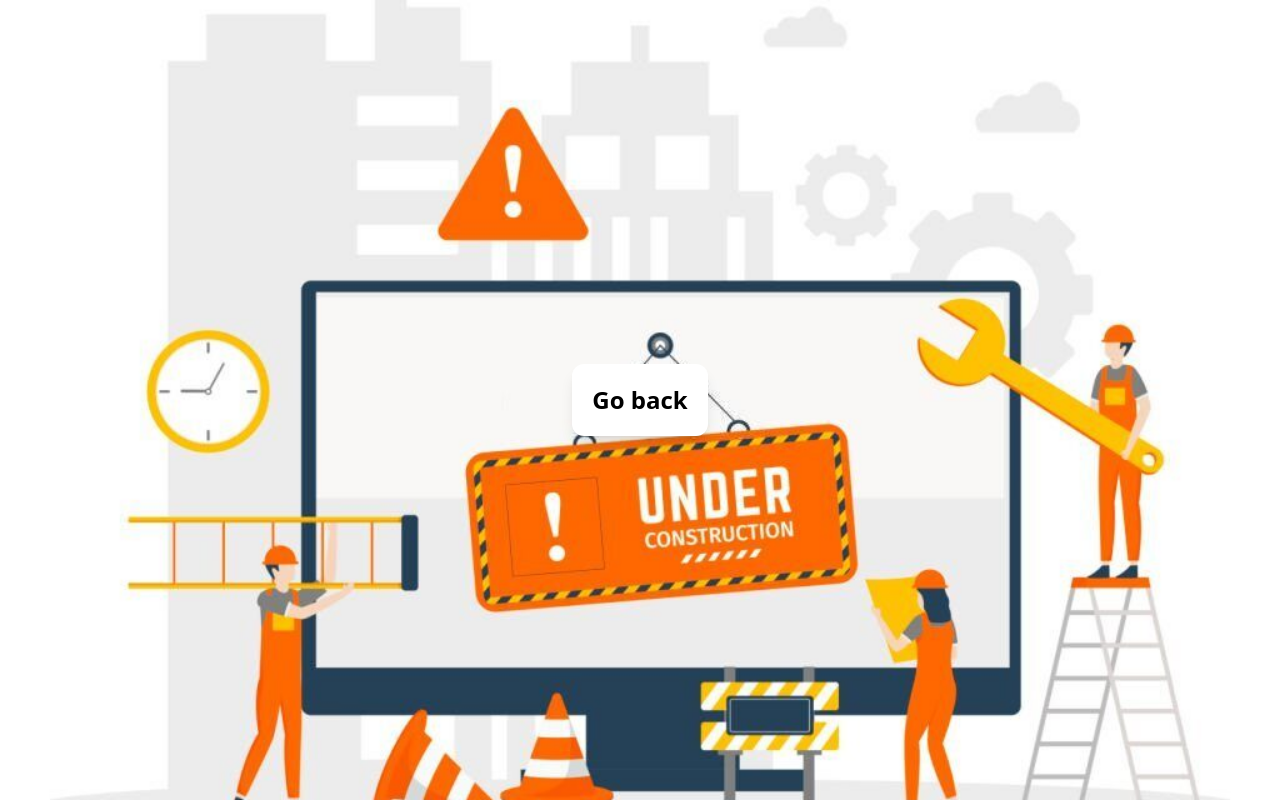
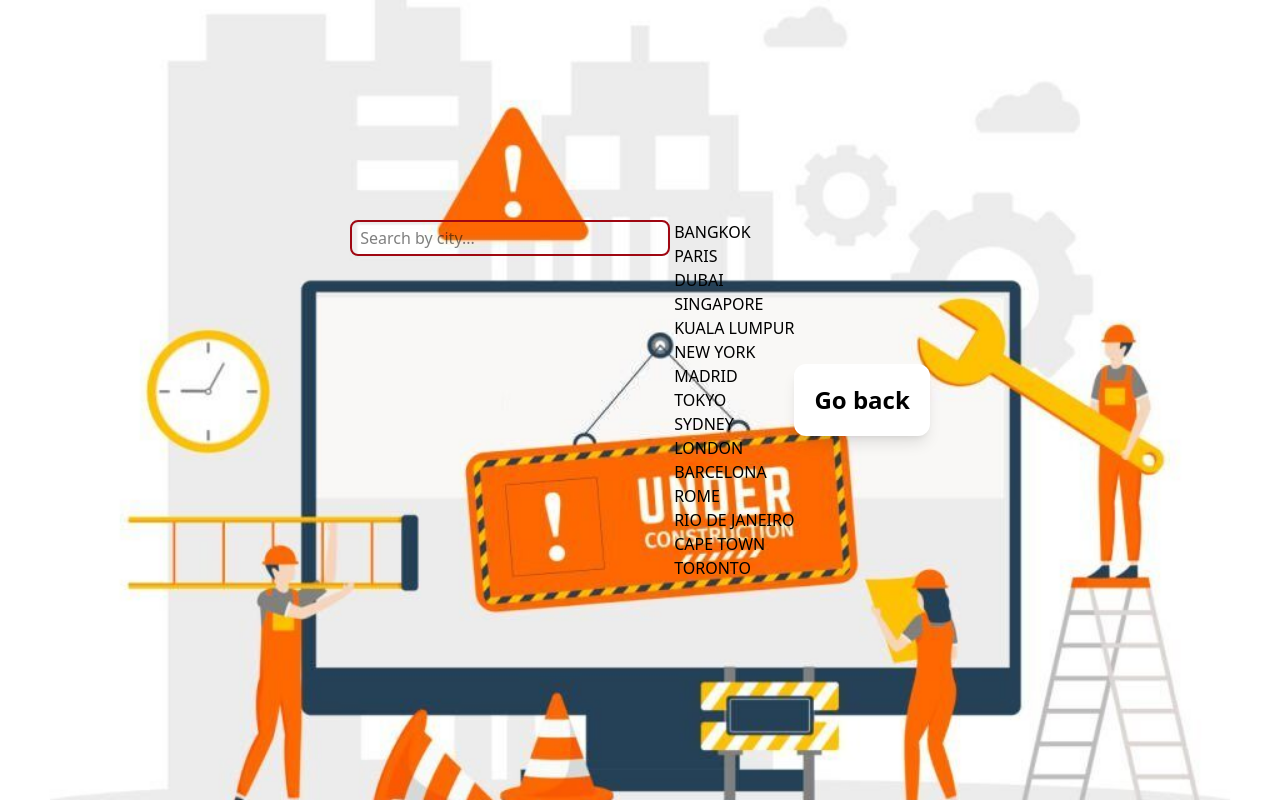
Before and after one commit to jonathanserr/mytinerary-JonathanSerrano, a React (Vite) app: page /Cities in a window 1280 px wide. Built offline with nearby package versions, Linux system fonts and the light colour scheme.

Commit message:
create SearchBar component

```diff
--- /dev/null
+++ b/src/components/SearchBar.jsx
@@ -0,0 +1,44 @@
+const cities = [
+    "BANGKOK",
+    "PARIS",
+    "DUBAI",
+    "SINGAPORE",
+    "KUALA LUMPUR",
+    "NEW YORK",
+    "MADRID",
+    "TOKYO",
+    "SYDNEY",
+    "LONDON",
+    "BARCELONA",
+    "ROME",
+    "RIO DE JANEIRO",
+    "CAPE TOWN",
+    "TORONTO"
+];
+
+function SearchBar({ searchText, handleChangeText }) {
+
+    const filteredCities = cities.filter((city) =>
+        city.toLowerCase().startsWith(searchText.toLowerCase())
+    );
+
+    return (
+        <div className="flex gap-1 justify-center my-6">
+            <input
+                className="border-2 min-w-80 border-red-800 rounded-lg ps-2 sm:h-9"
+                type="search"
+                placeholder="Search by city..."
+                value={searchText}
+                onChange={(e) => handleChangeText(e.target.value)}
+                required=""
+            />
+            <ul>
+                {filteredCities.map((city) => (
+                    <li key={city}>{city}</li>
+                ))}
+            </ul>
+        </div>
+    );
+};
+
+export default SearchBar;
--- a/src/pages/Cities.jsx
+++ b/src/pages/Cities.jsx
@@ -1,6 +1,8 @@
 import React from 'react';
+import { useState } from 'react';
 import inConstructionPage from "../images/inConstruction.jpg";
 import { useNavigate } from 'react-router-dom';
+import SearchBar from '../components/SearchBar';
 
 function Cities() {
     const navigate = useNavigate();
@@ -9,11 +11,19 @@
         navigate(-1);
     }
 
+    const [text, setText] = useState("");
+
+    // Updates the text with what is written in the input field
+    const handleChangeText = (newText) => {
+        setText(newText);
+    };
+
     return (
         <div
             className="w-full h-screen bg-cover bg-center bg-no-repeat flex items-center justify-center"
             style={{ backgroundImage: `url(${inConstructionPage})` }}
         >
+            <SearchBar searchText={text} handleChangeText={handleChangeText} />
             <button
                 onClick={handleClickHome}
                 className="bg-white text-black font-semibold rounded-xl p-5 hover:bg-blue-700 hover:text-white text-2xl shadow-lg transition-all"
```
